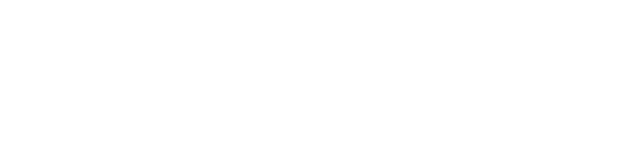
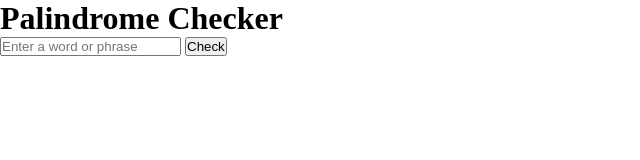
Before and after one commit to cesarhenrq/palindrome-checker, a plain HTML site: page index.html in a window 1280 px wide. Shown: the whole page, without its empty margins (0-640 px from the left). Drawn offline with Linux system fonts and the light colour scheme.

Commit message:
Add palindrome checker form to index.html

```diff
--- a/index.html
+++ b/index.html
@@ -7,6 +7,18 @@
     <link rel="stylesheet" type="text/css" href="./styles.css" />
   </head>
   <body>
+    <div class="container">
+      <h1>Palindrome Checker</h1>
+      <div class="form">
+        <input
+          type="text"
+          id="text-input"
+          placeholder="Enter a word or phrase"
+        />
+        <button id="check-btn">Check</button>
+      </div>
+      <div id="result"></div>
+    </div>
     <script src="./script.js"></script>
   </body>
 </html>
```
